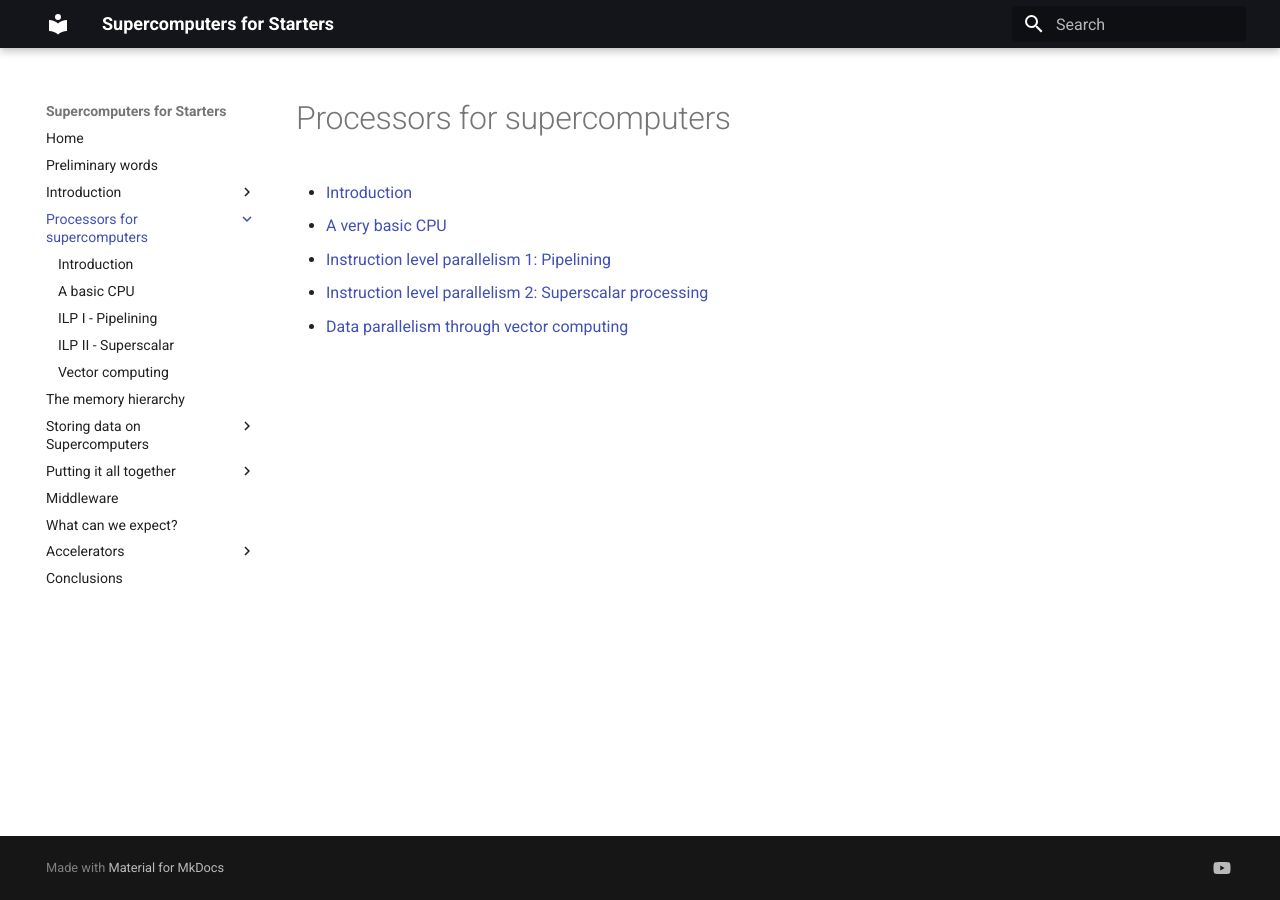
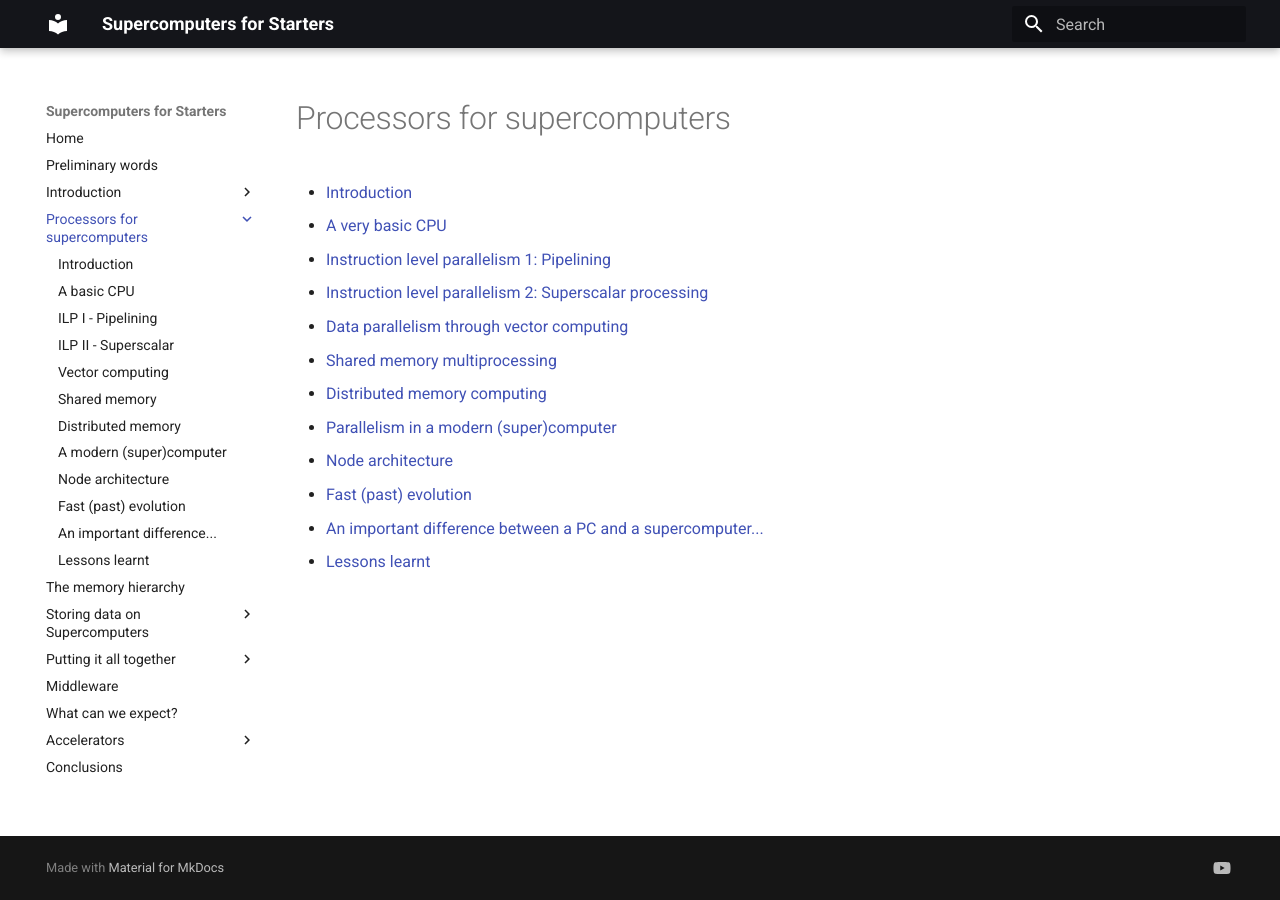
Before and after one commit to klust/SupercomputersForStarters, an MkDocs documentation site: the page built from docs/C02_Processors/index.md, in a window 1280 px wide. Built offline with MkDocs 1.6.1 and Material for MkDocs 9.7.7, drawn with Linux system fonts in a browser that asks for light colours.

Commit message:
Further laying out the structure of chapter 2, and adding the fast evolution subsection.

```diff
--- a/docs/C02_Processors/index.md
+++ b/docs/C02_Processors/index.md
@@ -5,3 +5,10 @@
 -   [Instruction level parallelism 1: Pipelining](C02_S03_ILP_I_Pipelining.md)
 -   [Instruction level parallelism 2: Superscalar processing](C02_S04_ILP_II_Superscalar.md)
 -   [Data parallelism through vector computing](C02_S05_Vectorisation.md)
+-   [Shared memory multiprocessing](C02_S06_Shared_memory.md)
+-   [Distributed memory computing](C02_S07_Distributed_memory.md)
+-   [Parallelism in a modern (super)computer](C02_S08_Modern_supercomputer.md)
+-   [Node architecture](C02_S09_Node_architecture.md)
+-   [Fast (past) evolution](CC02_S10_Fast_evolution.md)
+-   [An important difference  between a PC and a supercomputer...](C02_S11_Difference.md)
+-   [Lessons learnt](C02_S12_Lessons_learnt.md)
--- a/mkdocs.yml
+++ b/mkdocs.yml
@@ -32,6 +32,13 @@ nav:
     - ILP I - Pipelining: C02_Processors/C02_S03_ILP_I_Pipelining.md
     - ILP II - Superscalar: C02_Processors/C02_S04_ILP_II_Superscalar.md
     - Vector computing: C02_Processors/C02_S05_Vectorisation.md
+    - Shared memory: C02_Processors/C02_S06_Shared_memory.md
+    - Distributed memory: C02_Processors/C02_S07_Distributed_memory.md
+    - A modern (super)computer: C02_Processors/C02_S08_Modern_supercomputer.md
+    - Node architecture: C02_Processors/C02_S09_Node_architecture.md
+    - Fast (past) evolution: C02_Processors/C02_S10_Fast_evolution.md
+    - An important difference...: C02_Processors/C02_S11_Difference.md
+    - Lessons learnt: C02_Processors/C02_S12_Lessons_learnt.md
   - The memory hierarchy:
     - C03_Memory/index.md
   - Storing data on Supercomputers:
```
Also changed, not shown: docs/C02_Processors/C02_S05_Vectorisation.md (+4 -0 lines), docs/C02_Processors/C02_S06_Shared_memory.md (added, +13 -0 lines), docs/C02_Processors/C02_S07_Distributed_memory.md (added, +5 -0 lines), docs/C02_Processors/C02_S08_Modern_supercomputer.md (added, +1 -0 lines), docs/C02_Processors/C02_S09_Node_architecture.md (added, +7 -0 lines), docs/C02_Processors/C02_S10_Fast_evolution.md (added, +84 -0 lines), docs/C02_Processors/C02_S11_Difference.md (added, +1 -0 lines), docs/C02_Processors/C02_S12_Lessons_learnt.md (added, +1 -0 lines), docs/index.md (+7 -39 lines), docs/img/C02_S05_01_SIMD_CM.png (added), docs/img/C02_S06_01_SMP.png (added), docs/img/C02_S06_02_SMP_on_chip.png (added), docs/img/C02_S06_03_NUMA.png (added), docs/img/C02_S07_01_Distributed.png (added), 3 more files.
